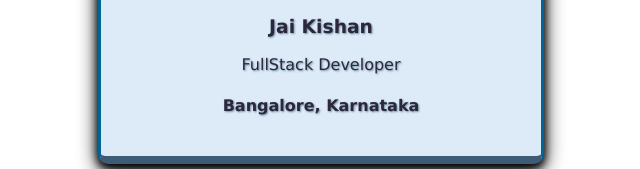
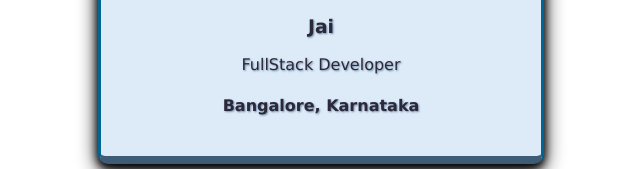
Before and after one commit to JaiKishan0/Buisness-Card, a website built with Vite: page index.html in a window 1280 px wide. Shown: the part 246-415 px from the top of the page, without its empty margins (319-959 px from the left). Built offline with nearby package versions, Linux system fonts and the light colour scheme.

Commit message:
Update index.html

```diff
--- a/index.html
+++ b/index.html
@@ -6,7 +6,7 @@
         <div class="card">
             <img class="avatar" src="images/img.jpg">
             <div class="t1">
-                <h3>Jai Kishan</h3>
+                <h3>Jai </h3>
                 <p>FullStack Developer</p>
                 <h4>Bangalore, Karnataka</h4>
             </div>
```
